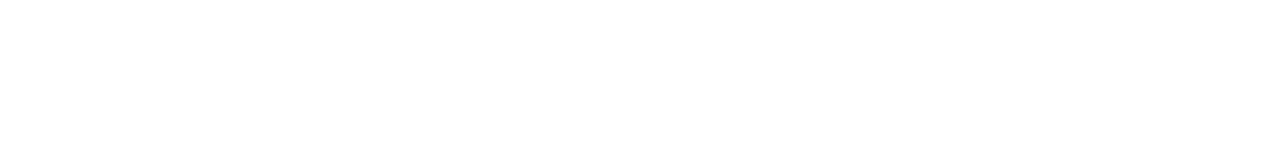
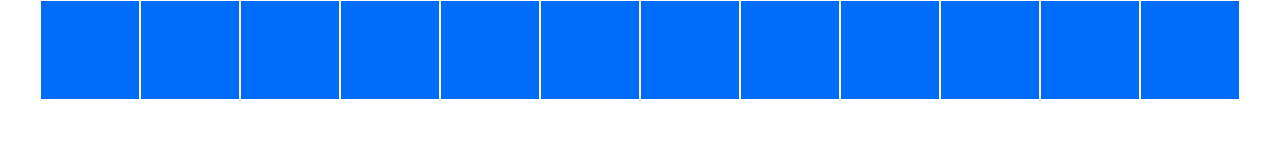
Before and after one commit to SamuelArico99/html-css-12bool, a plain HTML site: page index.html in a window 1280 px wide. Drawn offline with Linux system fonts and the light colour scheme.

Commit message:
offset e mediaquery

```diff
--- a/index.html
+++ b/index.html
@@ -11,8 +11,53 @@
 <body>
     <div class="container">
         <div class="row">
-            <div class="col">
-
+            <div class="col-xs-1">
+                <div class="box">
+                </div>
+            </div>
+            <div class="col-xs-1">
+                <div class="box">
+                </div>
+            </div>
+            <div class="col-xs-1">
+                <div class="box">
+                </div>
+            </div>
+            <div class="col-xs-1">
+                <div class="box">
+                </div>
+            </div>
+            <div class="col-xs-1">
+                <div class="box">
+                </div>
+            </div>
+            <div class="col-xs-1">
+                <div class="box">
+                </div>
+            </div>
+            <div class="col-xs-1">
+                <div class="box">
+                </div>
+            </div>
+            <div class="col-xs-1">
+                <div class="box">
+                </div>
+            </div>
+            <div class="col-xs-1">
+                <div class="box">
+                </div>
+            </div>
+            <div class="col-xs-1">
+                <div class="box">
+                </div>
+            </div>
+            <div class="col-xs-1">
+                <div class="box">
+                </div>
+            </div>
+            <div class="col-xs-1">
+                <div class="box">
+                </div>
             </div>
 
         </div>
```
